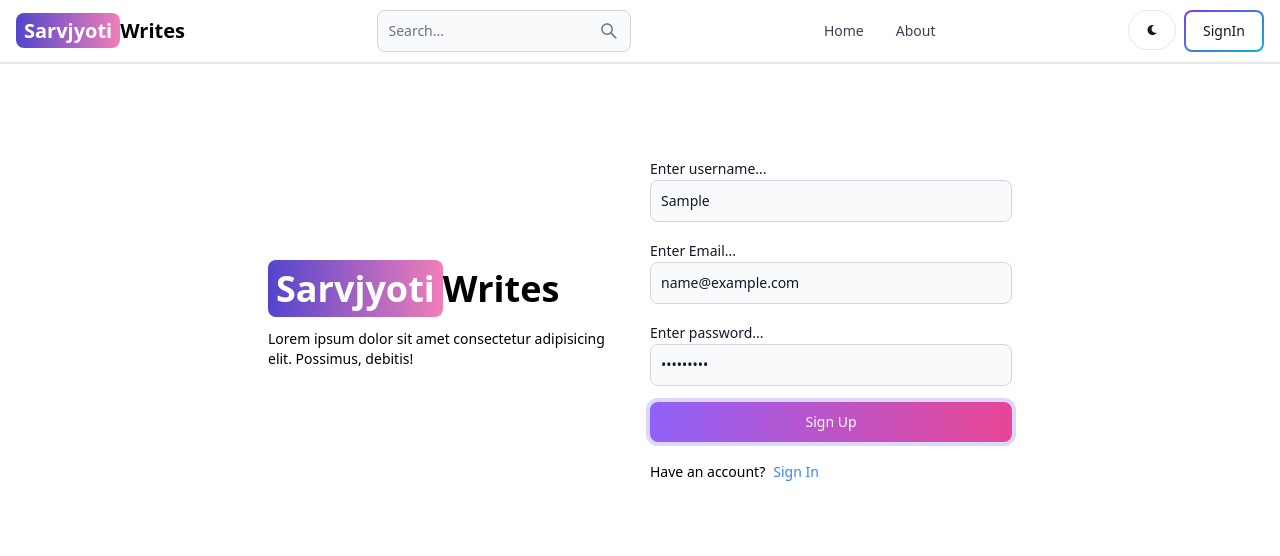
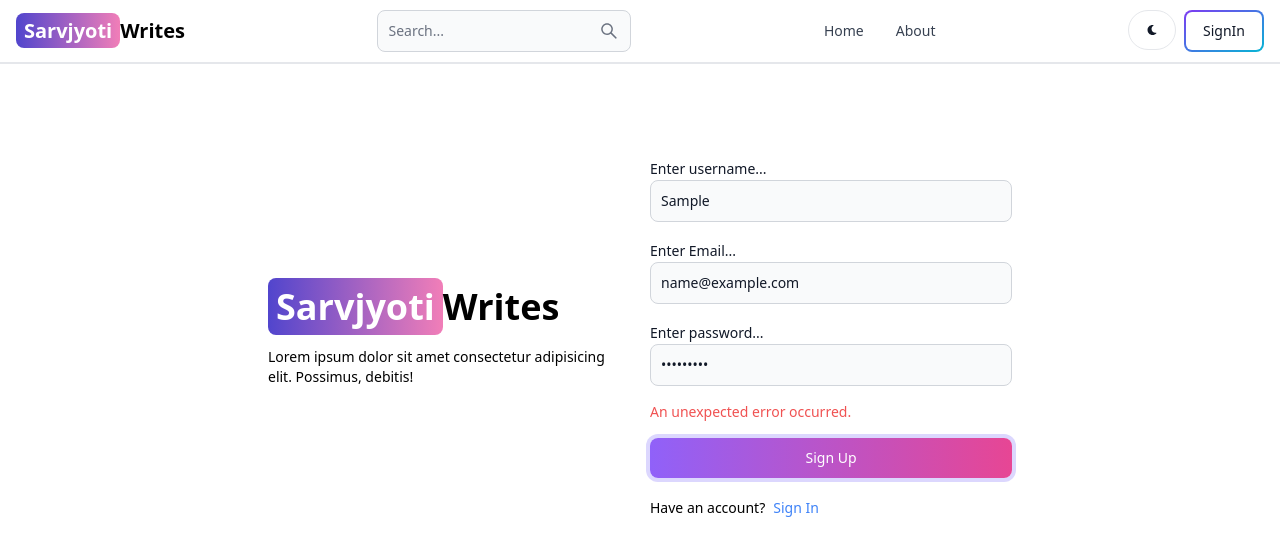
Before and after one commit to RSarvjyoti/Sarvjyoti_Writes, a React (Vite) app in the folder client/: page /sign-up in a window 1280 px wide. Both pictures are taken after typing "Sample", "name@example.com", "Sample123" into the empty fields and a click on the button "Sign Up". Shown: the top 556 px of the page. Built offline with nearby package versions, Linux system fonts and the light colour scheme; no server answers.

Commit message:
handle if error occours

```diff
--- a/client/src/pages/Signup.jsx
+++ b/client/src/pages/Signup.jsx
@@ -5,6 +5,7 @@
 
 export function Signup() {
   const [formData, setFormData] = useState({});
+  const [errorMessage, setErrorMessage] = useState(""); // Define error message state
 
   const handleChange = (e) => {
     setFormData({ ...formData, [e.target.id]: e.target.value });
@@ -15,12 +16,18 @@
     try {
       const res = await axios.post('/api/auth/signup', formData); // Axios POST request
       const data = res.data;
-      console.log("Signup Success:", data);
+
+      if (data.success === false) {
+        return setErrorMessage(data.message); // Set error message if signup failed
+      }
+
+      console.log("Signup Successful:", data);
+      setFormData({}); // Clear form data
+      setErrorMessage(""); // Clear any previous error messages
     } catch (error) {
       console.error("Signup Failed:", error.response?.data || error.message);
+      setErrorMessage(error.response?.data?.message || "An unexpected error occurred.");
     }
-
-    setFormData({});
   };
 
   return (
@@ -69,6 +76,9 @@
                 onChange={handleChange}
               />
             </div>
+            {errorMessage && ( // Display error message
+              <p className="text-red-500 text-sm">{errorMessage}</p>
+            )}
             <Button gradientDuoTone="purpleToPink" type="submit">
               Sign Up
             </Button>
```
